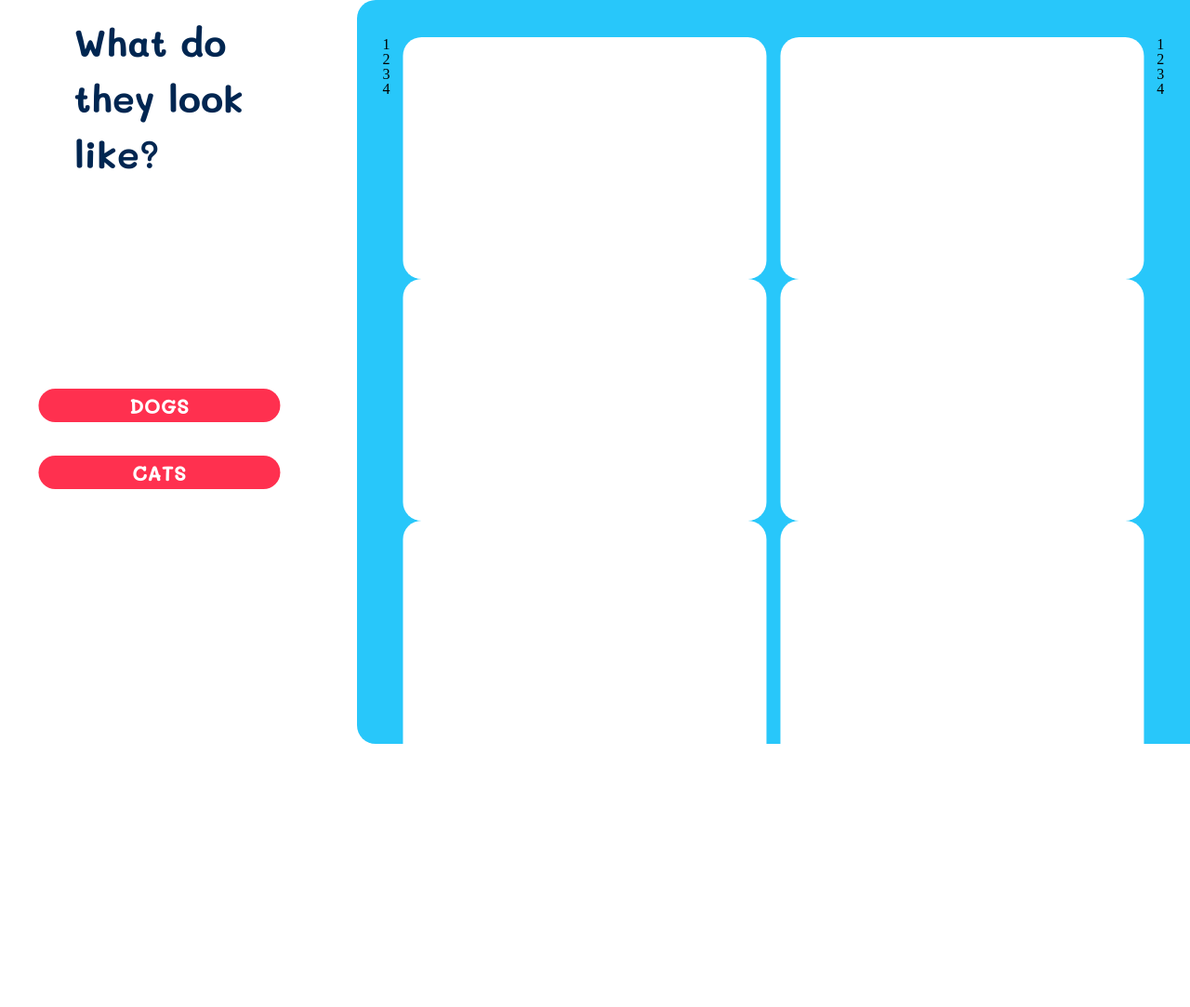
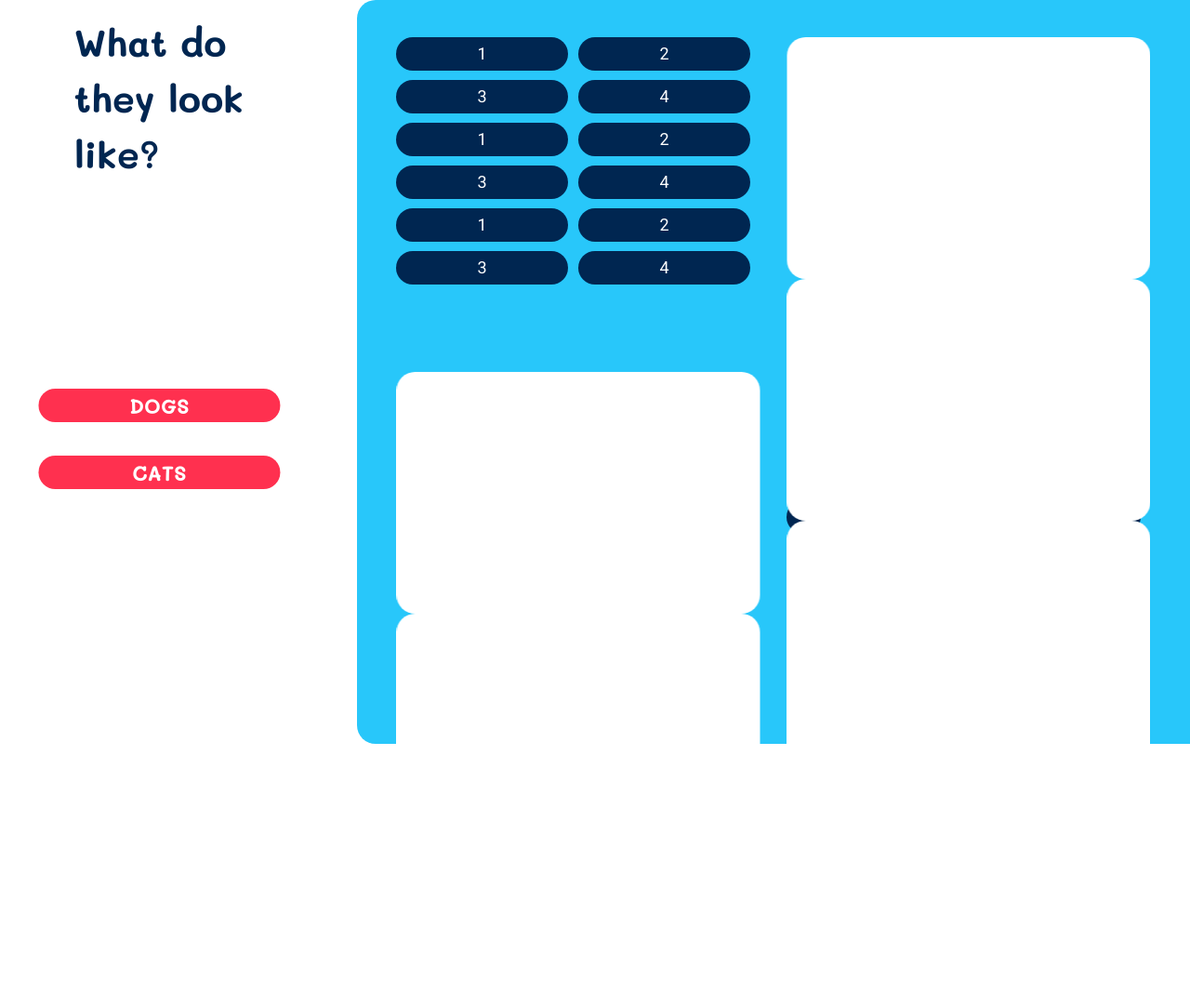
Before and after one commit to michalskoczek/WhatDoTheyLookLike, a website built with webpack: page src/index.html in a window 1280 px wide. Shown: the top 1083 px of the page at 93% size. Built offline with nearby package versions, Linux system fonts and the light colour scheme; no server answers; files whose address does not match are found by name.

Commit message:
Updated class name

```diff
--- a/src/index.html
+++ b/src/index.html
@@ -18,11 +18,27 @@
 
   <main class="main wrapper__main">
     <div class="main__pets-container">
-      <div class="breeds-dog">
-        <div class="breeds-dog__name">1</div>
-        <div class="breeds-dog__name">2</div>
-        <div class="breeds-dog__name">3</div>
-        <div class="breeds-dog__name">4</div>
+      <div class="breeds">
+        <div class="breeds__name">1</div>
+        <div class="breeds__name">2</div>
+        <div class="breeds__name">3</div>
+        <div class="breeds__name">4</div>
+        <div class="breeds__name">1</div>
+        <div class="breeds__name">2</div>
+        <div class="breeds__name">3</div>
+        <div class="breeds__name">4</div>
+        <div class="breeds__name">1</div>
+        <div class="breeds__name">2</div>
+        <div class="breeds__name">3</div>
+        <div class="breeds__name">4</div>
+        <div class="breeds__name">1</div>
+        <div class="breeds__name">2</div>
+        <div class="breeds__name">3</div>
+        <div class="breeds__name">4</div>
+        <div class="breeds__name">1</div>
+        <div class="breeds__name">2</div>
+        <div class="breeds__name">3</div>
+        <div class="breeds__name">4</div>
       </div>
       <div class="dog-container">
         <div class="main-carousel" data-flickity>
@@ -38,11 +54,34 @@
         </div>
         <button class="pet-button">cats</button>
       </div>
-      <div class="breeds-cat">
-        <div class="breeds-cat__name">1</div>
-        <div class="breeds-cat__name">2</div>
-        <div class="breeds-cat__name">3</div>
-        <div class="breeds-cat__name">4</div>
+      <div class="breeds">
+        <div class="breeds__name">1</div>
+        <div class="breeds__name">2</div>
+        <div class="breeds__name">3</div>
+        <div class="breeds__name">4</div>
+        <div class="breeds__name">1</div>
+        <div class="breeds__name">2</div>
+        <div class="breeds__name">3</div>
+        <div class="breeds__name">4</div>
+        <div class="breeds__name">1</div>
+        <div class="breeds__name">2</div>
+        <div class="breeds__name">3</div>
+        <div class="breeds__name">4</div>
+        <div class="breeds__name">1</div>
+        <div class="breeds__name">2</div>
+        <div class="breeds__name">3</div>
+        <div class="breeds__name">4</div>
+        <div class="breeds__name">1</div>
+        <div class="breeds__name">2</div>
+        <div class="breeds__name">3</div>
+        <div class="breeds__name">4</div>
+        <div class="breeds__name">1</div>
+        <div class="breeds__name">2</div>
+        <div class="breeds__name">3</div>
+        <div class="breeds__name">4</div>
+        <div class="breeds__name">2</div>
+        <div class="breeds__name">3</div>
+        <div class="breeds__name">4</div>
       </div>
     </div>
   </main>
```
